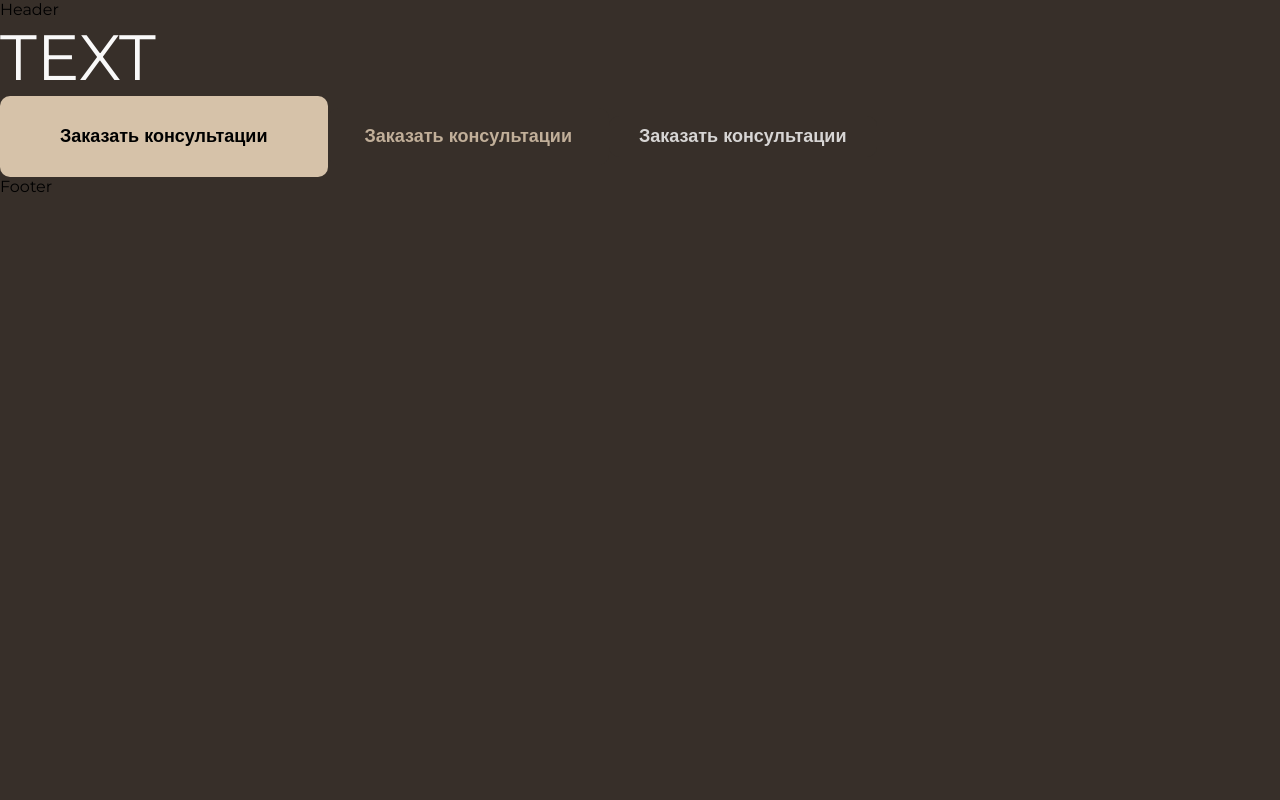
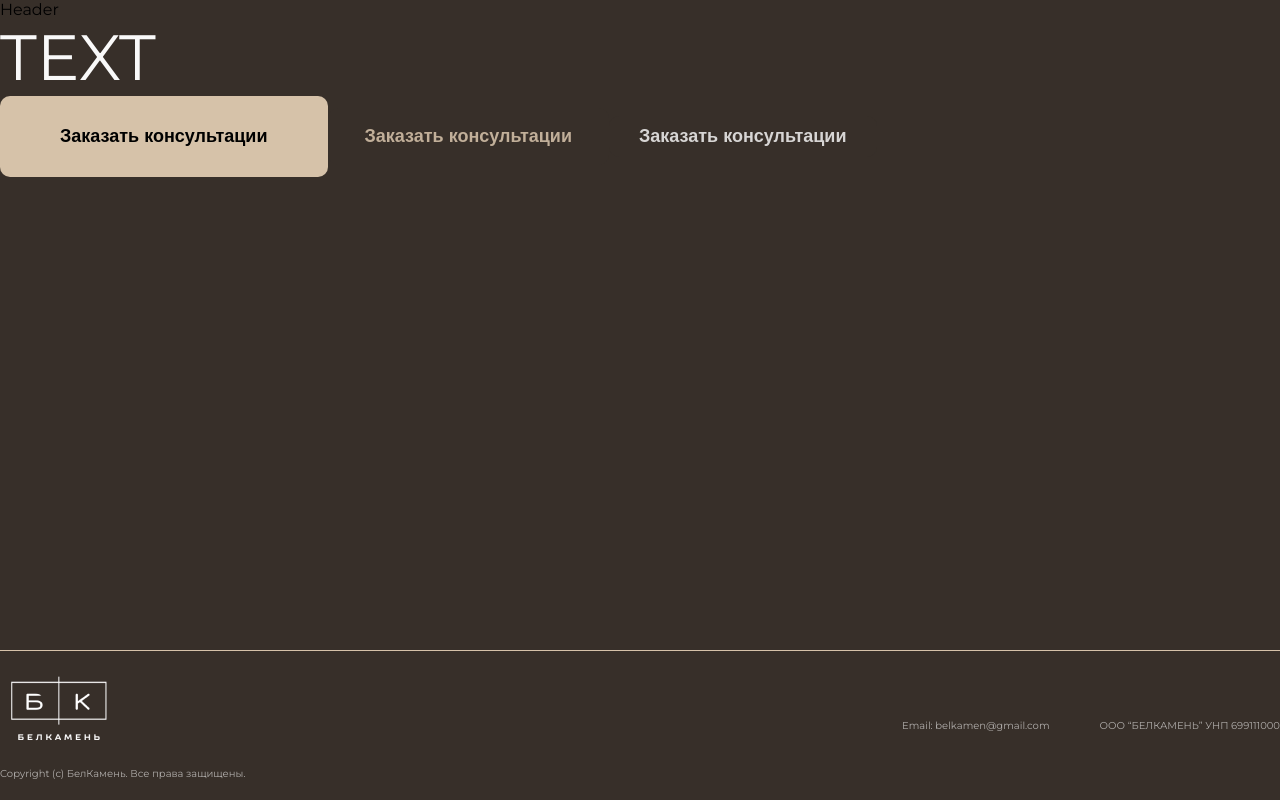
Before and after one commit to burnsred94/client_belkamen, a Next.js app: page / in a window 1280 px wide. Built offline with nearby package versions, Linux system fonts and the light colour scheme.

Commit message:
feat: footer implements

```diff
--- a/layout/Footer/Footer.module.css
+++ b/layout/Footer/Footer.module.css
@@ -0,0 +1,24 @@
+.footer {
+	display: grid;
+	align-items: center;
+
+	padding: 20px 0;
+
+	border-top: 1px solid var(--primary);
+	grid-template-columns: 1fr auto auto;
+	gap: 50px;
+}
+
+.footer span {
+	opacity: 0.6;
+	color: var(--white);
+
+	font-size: 10px;
+}
+
+.footer div {
+	display: grid;
+	gap: 20px;
+
+	align-items: center;
+}
--- a/layout/Footer/Footer.tsx
+++ b/layout/Footer/Footer.tsx
@@ -1,11 +1,16 @@
 import { FooterProps } from "./Footer.props";
-import styles from "./Layout.module.css";
+import styles from "./Footer.module.css";
 import cn from 'classnames';
 
-export const Footer = ({...props}: FooterProps): JSX.Element => {
+export const Footer = ({className, ...props}: FooterProps): JSX.Element => {
     return (
-       <div {...props}>
-        Footer
+       <div className={cn(styles.footer, className)} {...props}>
+        <div>
+            <img src="/logo.png"  alt="logo" />
+            <span>Copyright  (c) БелКамень. Все права защищены.</span>
+        </div>
+            <span>Email: <a href="#">belkamen@gmail.com</a></span>
+            <span>ООО “БЕЛКАМЕНЬ” УНП 699111000</span>
         </div>
     );
 };
--- a/layout/Layout.module.css
+++ b/layout/Layout.module.css
@@ -0,0 +1,23 @@
+.wrapper {
+	display: grid;
+	grid-template-columns: auto minmax(320px, 1480px) auto;
+	grid-template-rows: auto 1fr auto;
+
+	min-height: 100vh;
+	grid-template-areas:
+		". header ."
+		". body ."
+		". footer .";
+}
+
+.header {
+	grid-area: header;
+}
+
+.body {
+	grid-area: body;
+}
+
+.footer {
+	grid-area: footer;
+}
--- a/layout/Layout.tsx
+++ b/layout/Layout.tsx
@@ -6,13 +6,13 @@ import cn from 'classnames';
 
 export const Layout = ({children}: LayoutProps): JSX.Element => {
     return(
-    <>
-        <Header />
-            <div>
+    <div className={styles.wrapper}>
+        <Header className={styles.header}/>
+            <div className={styles.body}>
                 {children}
             </div>
-        <Footer />
-    </>
+        <Footer className={styles.footer}/>
+    </div>
     );
 };
 
--- a/pages/index.tsx
+++ b/pages/index.tsx
@@ -1,6 +1,6 @@
 import { Button } from "../components/Button/Button";
 import { Htag } from "../components/Htag/Htag";
-import { Layout, withLayout } from "../layout/Layout";
+import { withLayout } from "../layout/Layout";
 
 
 function Home(): JSX.Element {
```
Also changed, not shown: public/logo.png (added).
